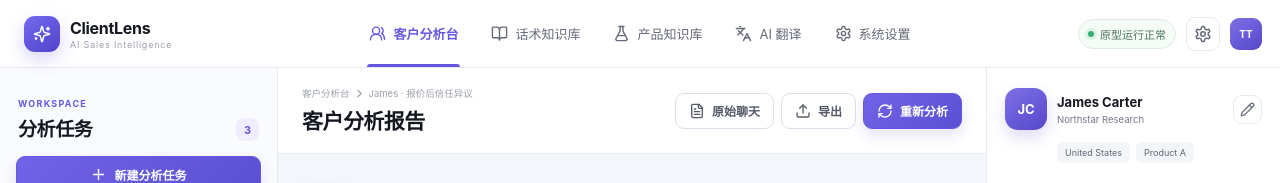
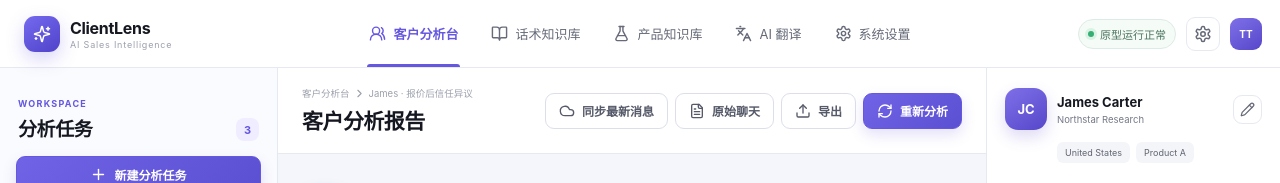
Before and after one commit to tiantian-work-lgtm/clientlens, a Next.js app: page / in a window 1280 px wide. Shown: the top 183 px of the page. Built offline with nearby package versions, Linux system fonts and the light colour scheme.

Commit message:
Move SaleSmartly sync to report toolbar

```diff
--- a/app/globals.css
+++ b/app/globals.css
@@ -91,6 +91,7 @@ button { color: inherit; }
 .toolbar-actions { display: flex; align-items: center; gap: 7px; }
 .stale-banner { margin: 16px auto -4px; width: min(750px, calc(100% - 38px)); padding: 10px 12px; color: #82591b; background: #fff8e8; border: 1px solid #f1dba9; border-radius: 10px; display: flex; align-items: center; gap: 10px; }
 .stale-banner div { flex: 1; }.stale-banner strong, .stale-banner span { display: block; font-size: 11px; }.stale-banner span { color: #9d7c49; margin-top: 2px; }.stale-banner button { border: 0; background: transparent; color: #8e611d; font-weight: 650; font-size: 11px; cursor: pointer; }
+.sync-error-banner { margin: 14px auto -4px; width: min(750px, calc(100% - 38px)); padding: 9px 11px; color: #b44755; background: #fff1f2; border: 1px solid #f0cfd4; border-radius: 9px; display: flex; align-items: center; gap: 8px; font-size: 10px; }.sync-error-banner span { flex: 1; }.sync-error-banner button { border: 0; background: transparent; color: inherit; display: grid; place-items: center; cursor: pointer; }
 .report-content { width: min(750px, calc(100% - 38px)); margin: 20px auto 60px; }
 .analysis-state-card { width: min(660px, calc(100% - 38px)); min-height: 340px; margin: 48px auto; padding: 54px 34px; background: white; border: 1px solid var(--line); border-radius: 17px; box-shadow: 0 12px 38px rgba(28,31,45,.06); display: flex; flex-direction: column; align-items: center; justify-content: center; text-align: center; }
 .analysis-state-card h2 { margin: 9px 0 8px; font-size: 20px; }.analysis-state-card > p { max-width: 440px; margin: 0; color: var(--muted); font-size: 11px; line-height: 1.7; }.analysis-state-card .eyebrow { margin-top: 24px; }
--- a/app/page.tsx
+++ b/app/page.tsx
@@ -253,6 +253,8 @@ function AnalysisWorkspace({ tasks, activeTask, onSelect, onUpdate, onNew }: {
   const [draftName, setDraftName] = useState("");
   const [showRaw, setShowRaw] = useState(false);
   const [analyzing, setAnalyzing] = useState(false);
+  const [syncing, setSyncing] = useState(false);
+  const [syncError, setSyncError] = useState("");
   const isAnalyzing = analyzing || activeTask.status === "analyzing";
   const filtered = tasks.filter((task) => task.name.toLowerCase().includes(taskSearch.toLowerCase()));
 
@@ -279,6 +281,31 @@ function AnalysisWorkspace({ tasks, activeTask, onSelect, onUpdate, onNew }: {
       onUpdate({ ...activeTask, status: "failed", analysisStep: undefined, analysisError: error instanceof Error ? error.message : "AI 分析失败" });
     } finally {
       setAnalyzing(false);
+    }
+  };
+
+  const syncLatestMessages = async () => {
+    if (activeTask.source !== "salesmartly" || !activeTask.customer.externalId) return;
+    setSyncing(true);
+    setSyncError("");
+    try {
+      const response = await fetch(`/api/salesmartly/messages?chatUserId=${encodeURIComponent(activeTask.customer.externalId)}`, { cache: "no-store" });
+      const data = await response.json();
+      if (!response.ok) throw new Error(data.error || "同步聊天记录失败");
+      const conversation = typeof data.conversation === "string" ? data.conversation.trim() : "";
+      if (!conversation) throw new Error("SaleSmartly 暂无可同步的聊天记录");
+      const changed = conversation !== activeTask.rawConversation.trim();
+      onUpdate({
+        ...activeTask,
+        rawConversation: conversation,
+        name: `${activeTask.customer.name} · ${Number(data.messageCount ?? 0)} 条消息`,
+        status: changed ? "stale" : activeTask.status,
+        updatedAt: changed ? "刚刚" : activeTask.updatedAt,
+      });
+    } catch (error) {
+      setSyncError(error instanceof Error ? error.message : "同步聊天记录失败");
+    } finally {
+      setSyncing(false);
     }
   };
 
@@ -323,6 +350,7 @@ function AnalysisWorkspace({ tasks, activeTask, onSelect, onUpdate, onNew }: {
             <h1>客户分析报告</h1>
           </div>
           <div className="toolbar-actions">
+            {activeTask.source === "salesmartly" && <button className="secondary-button" onClick={() => void syncLatestMessages()} disabled={syncing || isAnalyzing}><Cloud size={16} className={syncing ? "spin" : ""} />{syncing ? "同步中…" : "同步最新消息"}</button>}
             <button className="secondary-button" onClick={() => setShowRaw(true)}><FileText size={16} />原始聊天</button>
             <button className="secondary-button"><Upload size={16} />导出</button>
             <button className="primary-button" onClick={reanalyze} disabled={isAnalyzing}><RefreshCw size={16} className={isAnalyzing ? "spin" : ""} />{isAnalyzing ? "分析中…" : "重新分析"}</button>
@@ -332,6 +360,7 @@ function AnalysisWorkspace({ tasks, activeTask, onSelect, onUpdate, onNew }: {
         {activeTask.status === "stale" && (
           <div className="stale-banner"><CircleAlert size={17} /><div><strong>发现新的聊天消息</strong><span>当前报告基于旧记录，建议同步并重新分析。</span></div><button onClick={reanalyze}>立即更新</button></div>
         )}
+        {syncError && <div className="sync-error-banner"><CircleAlert size={16} /><span>{syncError}</span><button onClick={() => setSyncError("")}><X size={14} /></button></div>}
 
         {activeTask.status === "analyzing" ? (
           <AnalysisLoading task={activeTask} />
@@ -561,7 +590,6 @@ function CustomerPanel({ task, onUpdate, onAnalyze, analyzing }: { task: Custome
         </PanelSection>
       </div>
       <div className="panel-actions">
-        {task.source === "salesmartly" && <button className="secondary-button wide"><Cloud size={16} />同步最新消息</button>}
         <button className="primary-button wide" onClick={onAnalyze} disabled={analyzing}><RefreshCw size={16} className={analyzing ? "spin" : ""} />{analyzing ? "正在分析" : "重新分析"}</button>
       </div>
     </aside>
```
